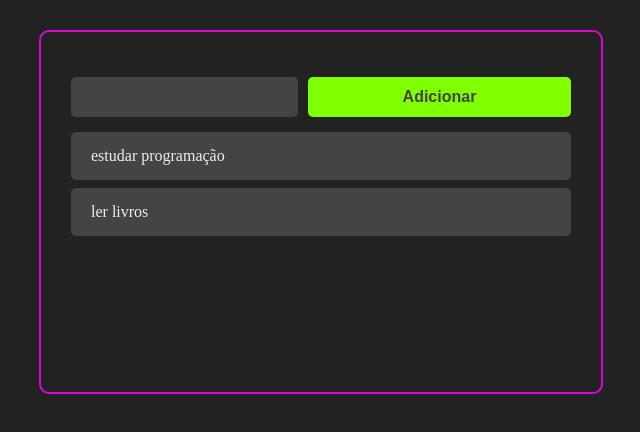
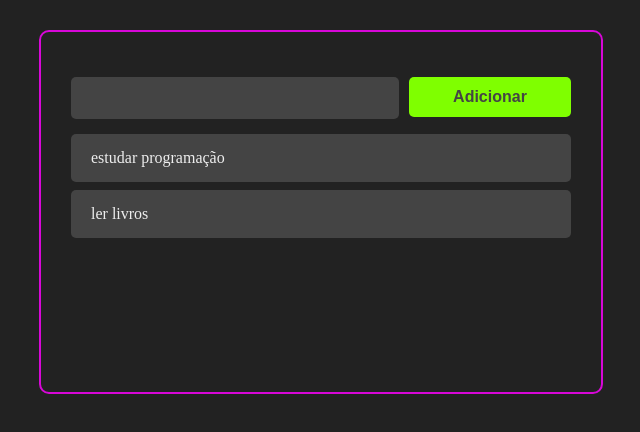
Before and after one commit to Vinizin05/react-listar, a React (Create React App) app: page / in a window 1280 px wide. Shown: the top 432 px of the page, without its empty margins (319-959 px from the left). Built offline with nearby package versions, Linux system fonts and the light colour scheme.

Commit message:
arrumando o button

```diff
--- a/src/componentes/AddTask.css
+++ b/src/componentes/AddTask.css
@@ -6,7 +6,7 @@
 
 .add-task-input {
     height: 40px;
-    padding: 0 10px;
+    padding: 0 10xpx;
     border-radius: 5px;
     border: none;
     flex: 2;
--- a/src/componentes/AddTask.jsx
+++ b/src/componentes/AddTask.jsx
@@ -7,8 +7,9 @@ const AddTask = () => {
     return (
         <div className="add-task-container">
           <input className="add-task-input" type="text" />
-          <div className="add-task-button-container"></div>
+          <div className="add-task-button-container">
           <Button>Adicionar</Button>
+          </div>
         </div>
      )
 }
```
